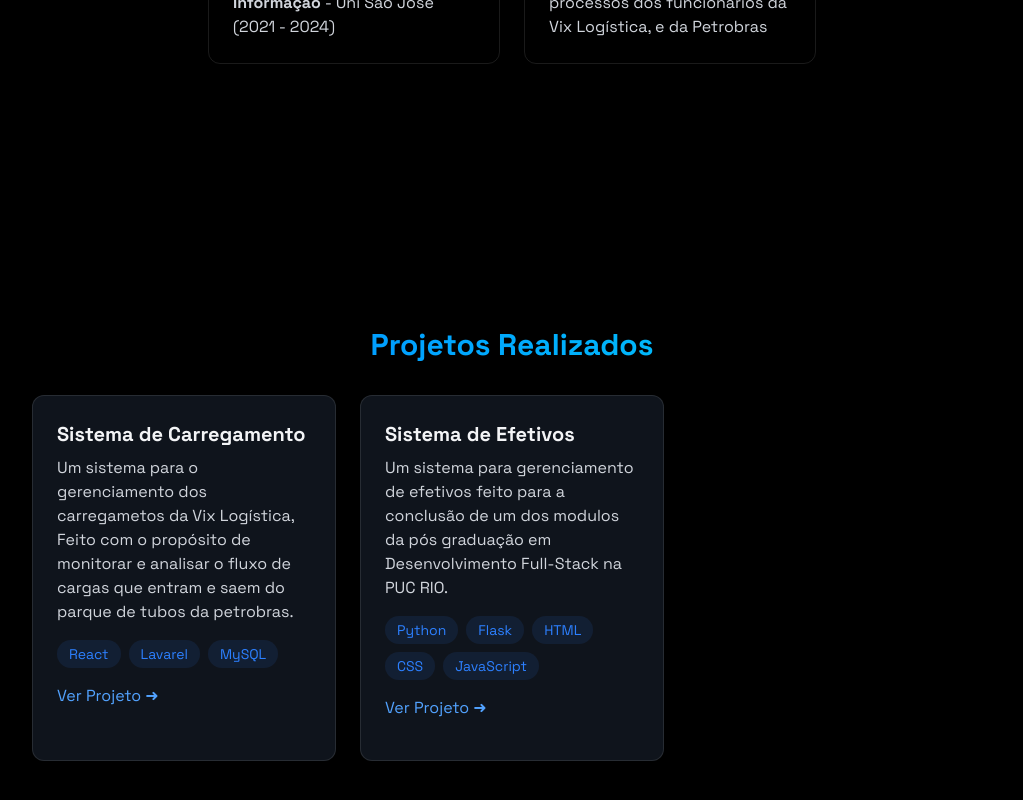
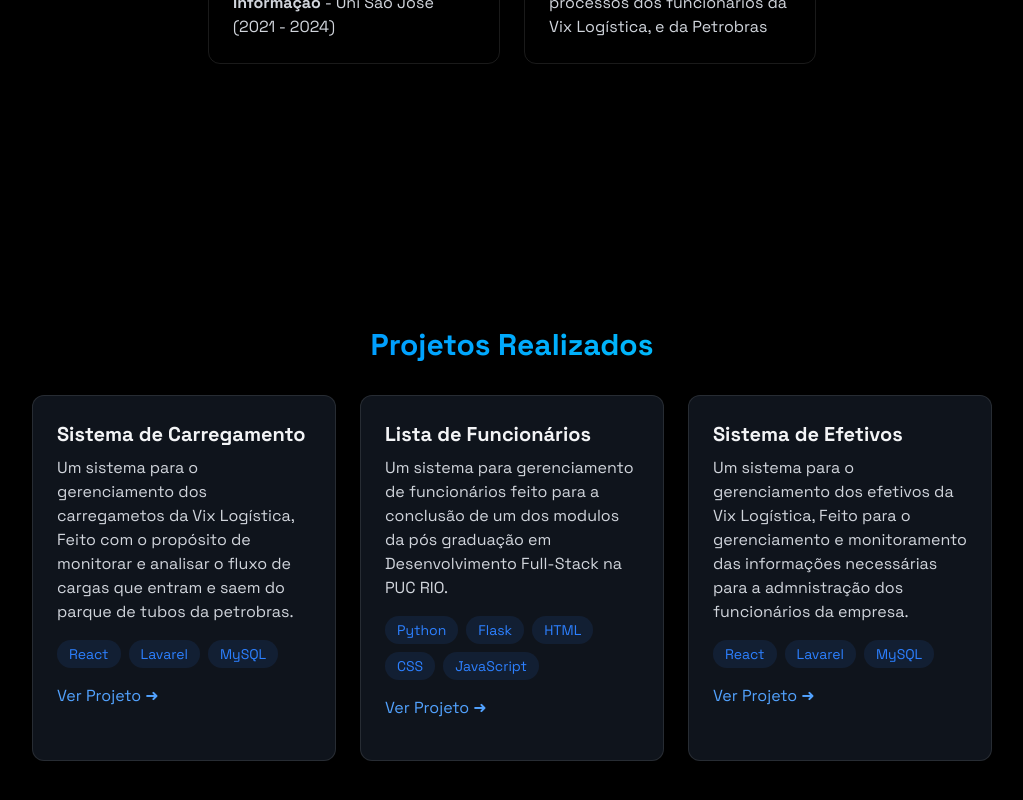
Before and after one commit to Danreby/danreby-portifolio, a React (Vite) app: page / in a window 1280 px wide. Shown: the part 1582-2382 px from the top of the page, without its empty margins (128-1151 px from the left). Built offline with nearby package versions, Linux system fonts and the light colour scheme.

Commit message:
Adição de projeto

```diff
--- a/src/components/sections/Projects.jsx
+++ b/src/components/sections/Projects.jsx
@@ -6,6 +6,7 @@ export const Projects = () => {
                     Projetos Realizados
                 </h2>
                 <div className="grid grid-cols-1 md:grid-cols-2 lg:grid-cols-3 gap-6">
+                    {/* Sistema de Carregamento */}
                     <div className="p-6 rounded-xl border border-white/10 hover:-translate-y-1 hover:border-blue-500/20 hover:shadow-[0_2px_8px_rgba(59, 130, 246, 0.2)] transition-all bg-gray-800/50">
                         <h3 className="text-xl font-bold mb-2">Sistema de Carregamento</h3>
                         <p className="text-gray-300 mb-4 break-words">
@@ -23,14 +24,32 @@ export const Projects = () => {
                             <a href="#" className="text-blue-400 hover:text-blue-300 transition-colors my-4"> Ver Projeto ➜ </a>
                         </div>
                     </div>
+                    {/* Lista de Funcionários PUC RIO*/}
+                    <div className="p-6 rounded-xl border border-white/10 hover:-translate-y-1 hover:border-blue-500/20 hover:shadow-[0_2px_8px_rgba(59, 130, 246, 0.2)] transition-all bg-gray-800/50">
+                        <h3 className="text-xl font-bold mb-2">Lista de Funcionários</h3>
+                        <p className="text-gray-300 mb-4 break-words">
+                            Um sistema para gerenciamento de funcionários feito para a conclusão de um dos modulos da pós graduação em Desenvolvimento Full-Stack na PUC RIO.
+                        </p>
+                        <div className="flex flex-wrap gap-2">
+                            {["Python", "Flask", "HTML", "CSS", "JavaScript"].map((tech, key) => (
+                            <span key={key} className="bg-blue-500/10 text-blue-500 px-3 py-1 rounded-full text-sm hover:bg-blue-500/20 hover:shadow-[0_2px_8px_rgba(59, 130, 246, 0.1)] transition-all">
+                                {tech}
+                            </span>
+                            ))}
+                        </div>
 
+                        <div className="flex justify-between items-center">
+                            <a href="#" className="text-blue-400 hover:text-blue-300 transition-colors my-4"> Ver Projeto ➜ </a>
+                        </div>
+                    </div>
+                    {/* Sistema de Efetivos */}
                     <div className="p-6 rounded-xl border border-white/10 hover:-translate-y-1 hover:border-blue-500/20 hover:shadow-[0_2px_8px_rgba(59, 130, 246, 0.2)] transition-all bg-gray-800/50">
                         <h3 className="text-xl font-bold mb-2">Sistema de Efetivos</h3>
                         <p className="text-gray-300 mb-4 break-words">
-                            Um sistema para gerenciamento de efetivos feito para a conclusão de um dos modulos da pós graduação em Desenvolvimento Full-Stack na PUC RIO.
+                            Um sistema para o gerenciamento dos efetivos da Vix Logística, Feito para o gerenciamento e monitoramento das informações necessárias para a admnistração dos funcionários da empresa.
                         </p>
                         <div className="flex flex-wrap gap-2">
-                            {["Python", "Flask", "HTML", "CSS", "JavaScript"].map((tech, key) => (
+                            {["React", "Lavarel", "MySQL"].map((tech, key) => (
                             <span key={key} className="bg-blue-500/10 text-blue-500 px-3 py-1 rounded-full text-sm hover:bg-blue-500/20 hover:shadow-[0_2px_8px_rgba(59, 130, 246, 0.1)] transition-all">
                                 {tech}
                             </span>
```
